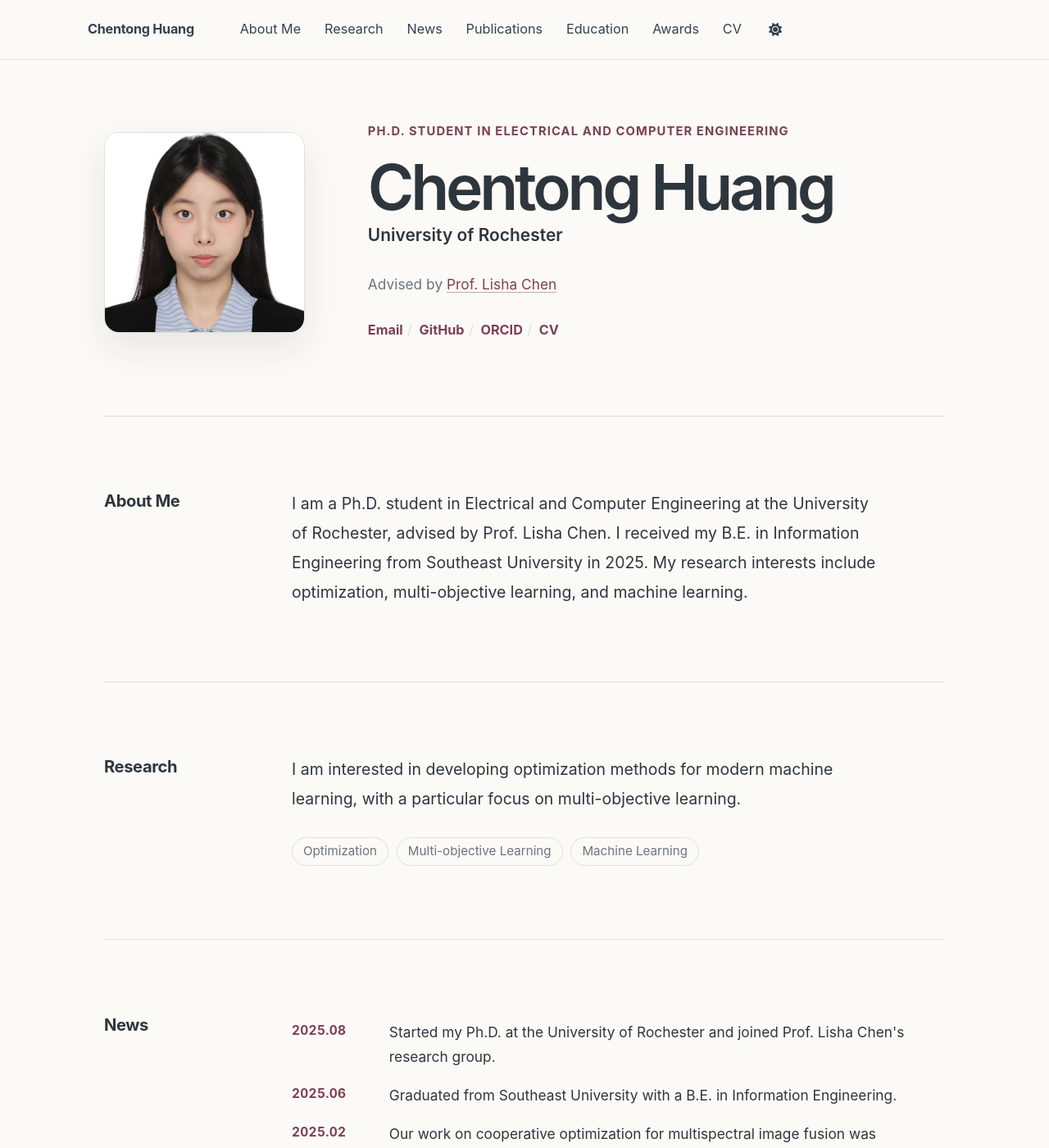
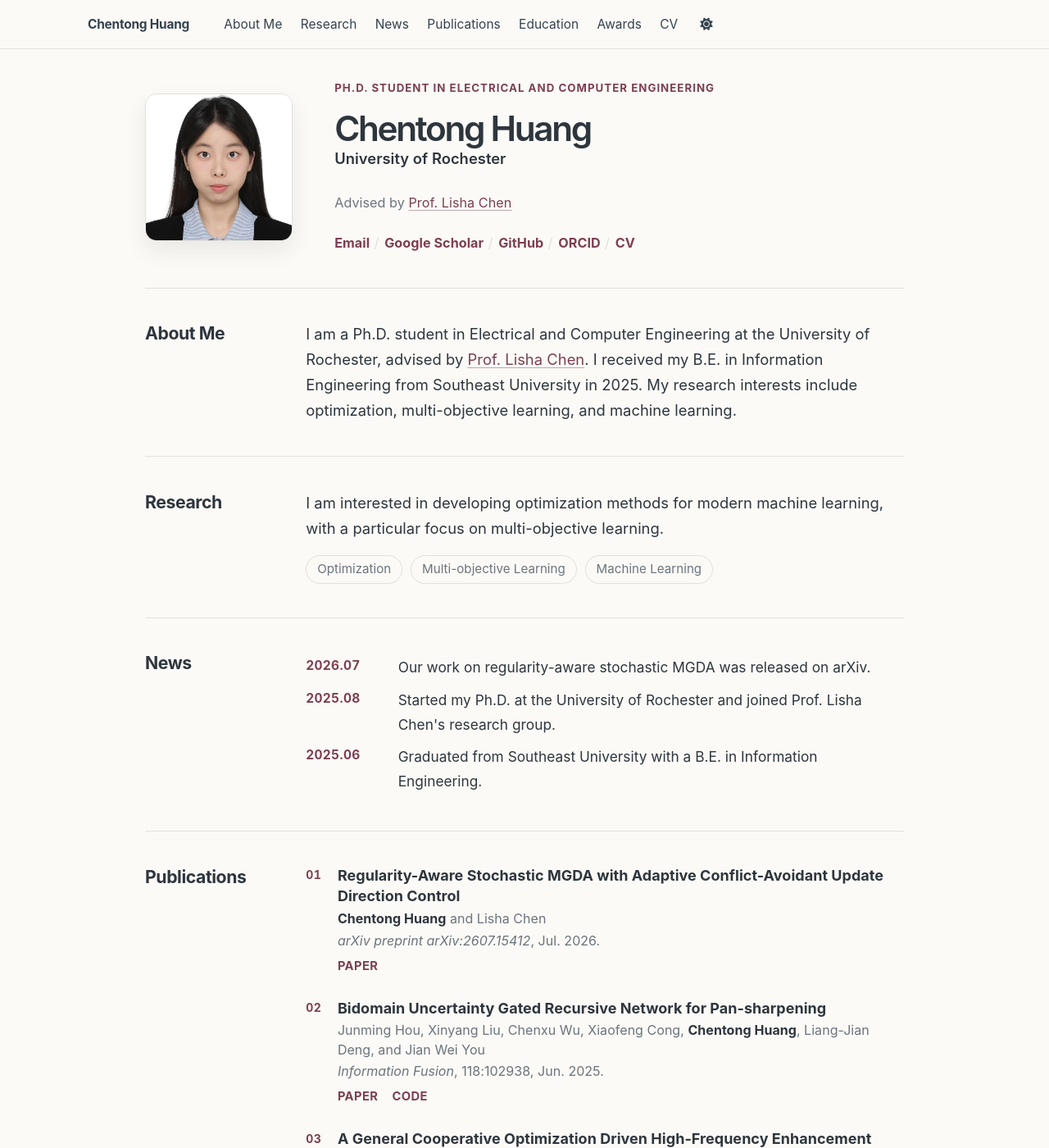
Before and after one commit to chentongh/chentongh.github.io, a Jekyll site: the page built from _pages/about.md, in a window 1280 px wide and 1400 px high. Shown: the whole window at 82% size. Built offline with Jekyll 4.4.1, drawn with Linux system fonts in a browser that asks for light colours; some of the changed text lies outside the part shown.

Commit message:
Tighten homepage and update publications

```diff
--- a/_pages/about.md
+++ b/_pages/about.md
@@ -17,10 +17,11 @@ redirect_from:
       <p class="profile-kicker">Ph.D. Student in Electrical and Computer Engineering</p>
       <h1 id="profile-name">Chentong Huang</h1>
       <p class="profile-affiliation"><a href="https://www.rochester.edu/">University of Rochester</a></p>
-      <p class="profile-advisor">Advised by <a href="https://www.hajim.rochester.edu/ece/people/faculty/chen_lisha/index.html">Prof. Lisha Chen</a></p>
+      <p class="profile-advisor">Advised by <a href="https://lisha-chen.github.io/www/index.html">Prof. Lisha Chen</a></p>
 
       <ul class="profile-links" aria-label="Contact and academic profiles">
         <li><a href="mailto:chuang80@ur.rochester.edu">Email</a></li>
+        <li><a href="https://scholar.google.com/citations?user=4-KV8lwAAAAJ&amp;hl=en&amp;oi=ao">Google Scholar</a></li>
         <li><a href="https://github.com/chentongh">GitHub</a></li>
         <li><a href="https://orcid.org/0009-0007-8567-8185">ORCID</a></li>
         <li><a href="{{ '/files/CV.pdf' | relative_url }}">CV</a></li>
@@ -31,7 +32,7 @@ redirect_from:
   <section id="about" class="one-page-section" aria-labelledby="about-heading">
     <h2 id="about-heading">About Me</h2>
     <div class="section-body about-copy">
-      <p>I am a Ph.D. student in Electrical and Computer Engineering at the University of Rochester, advised by Prof. Lisha Chen. I received my B.E. in Information Engineering from Southeast University in 2025. My research interests include optimization, multi-objective learning, and machine learning.</p>
+      <p>I am a Ph.D. student in Electrical and Computer Engineering at the University of Rochester, advised by <a href="https://lisha-chen.github.io/www/index.html">Prof. Lisha Chen</a>. I received my B.E. in Information Engineering from Southeast University in 2025. My research interests include optimization, multi-objective learning, and machine learning.</p>
     </div>
   </section>
 
@@ -52,16 +53,16 @@ redirect_from:
     <div class="section-body">
       <ul class="updates-list">
         <li>
+          <time datetime="2026-07">2026.07</time>
+          <span>Our work on regularity-aware stochastic MGDA was released on arXiv.</span>
+        </li>
+        <li>
           <time datetime="2025-08">2025.08</time>
           <span>Started my Ph.D. at the University of Rochester and joined Prof. Lisha Chen's research group.</span>
         </li>
         <li>
           <time datetime="2025-06">2025.06</time>
           <span>Graduated from Southeast University with a B.E. in Information Engineering.</span>
-        </li>
-        <li>
-          <time datetime="2025-02">2025.02</time>
-          <span>Our work on cooperative optimization for multispectral image fusion was published in IEEE TGRS.</span>
         </li>
       </ul>
     </div>
@@ -72,28 +73,22 @@ redirect_from:
     <div class="section-body">
       <ol class="publication-list">
         <li>
-          <p class="publication-title">A General Cooperative Optimization Driven High-Frequency Enhancement Framework for Multispectral Image Fusion</p>
-          <p class="publication-authors"><strong>Chentong Huang</strong>, Junming Hou, Chenxu Wu, Xiaofeng Cong, Man Zhou, Junling Li, and Danfeng Hong</p>
-          <p class="publication-venue"><em>IEEE Transactions on Geoscience and Remote Sensing</em>, 63:1–14, 2025.</p>
-          <p class="publication-links"><a href="https://ieeexplore.ieee.org/document/10897307/">Paper</a><a href="https://github.com/Vcocoi/CONet">Code</a></p>
+          <p class="publication-title">Regularity-Aware Stochastic MGDA with Adaptive Conflict-Avoidant Update Direction Control</p>
+          <p class="publication-authors"><strong>Chentong Huang</strong> and Lisha Chen</p>
+          <p class="publication-venue"><em>arXiv preprint arXiv:2607.15412</em>, Jul. 2026.</p>
+          <p class="publication-links"><a href="https://arxiv.org/abs/2607.15412">Paper</a></p>
         </li>
         <li>
           <p class="publication-title">Bidomain Uncertainty Gated Recursive Network for Pan-sharpening</p>
           <p class="publication-authors">Junming Hou, Xinyang Liu, Chenxu Wu, Xiaofeng Cong, <strong>Chentong Huang</strong>, Liang-Jian Deng, and Jian Wei You</p>
-          <p class="publication-venue"><em>Information Fusion</em>, 118:102938, 2025.</p>
+          <p class="publication-venue"><em>Information Fusion</em>, 118:102938, Jun. 2025.</p>
           <p class="publication-links"><a href="https://www.sciencedirect.com/science/article/pii/S1566253525000119">Paper</a><a href="https://github.com/coder-JMHou/BUGPan">Code</a></p>
         </li>
-      </ol>
-
-      <h3>Patent Applications</h3>
-      <ol class="patent-list">
         <li>
-          <p>A pan-sharpening method and system for remote sensing images based on cooperative optimization driven high-frequency enhancement.</p>
-          <p>Chinese Patent Application No. CN202411655375.1, filed in 2024.</p>
-        </li>
-        <li>
-          <p>A pan-sharpening method and system for remote sensing images based on bilateral adaptive evolutionary transformer.</p>
-          <p>Chinese Patent Application No. CN202411507794.0, filed in 2024.</p>
+          <p class="publication-title">A General Cooperative Optimization Driven High-Frequency Enhancement Framework for Multispectral Image Fusion</p>
+          <p class="publication-authors"><strong>Chentong Huang</strong>, Junming Hou, Chenxu Wu, Xiaofeng Cong, Man Zhou, Junling Li, and Danfeng Hong</p>
+          <p class="publication-venue"><em>IEEE Transactions on Geoscience and Remote Sensing</em>, 63:1–14, Feb. 2025.</p>
+          <p class="publication-links"><a href="https://ieeexplore.ieee.org/document/10897307/">Paper</a><a href="https://github.com/Vcocoi/CONet">Code</a></p>
         </li>
       </ol>
     </div>
--- a/_sass/layout/_custom.scss
+++ b/_sass/layout/_custom.scss
@@ -50,7 +50,7 @@ html {
 
 body {
   padding-top: 72px;
-  padding-bottom: 6rem;
+  padding-bottom: 3.5rem;
   font-family: -apple-system, BlinkMacSystemFont, "Segoe UI", Helvetica, Arial, sans-serif;
   font-size: 16px;
   line-height: 1.72;
@@ -85,13 +85,13 @@ a {
 
 .masthead__inner-wrap {
   max-width: 1120px;
-  padding: 0.7rem 1.5rem;
+  padding: 0.48rem 1.5rem;
   font-family: inherit;
 }
 
 .masthead__menu-item--lg {
-  padding-right: 1.5rem;
-  font-size: 0.96rem;
+  padding-right: 1.1rem;
+  font-size: 0.92rem;
   font-weight: 650;
   letter-spacing: -0.015em;
 }
@@ -101,9 +101,9 @@ a {
 }
 
 .greedy-nav a {
-  margin: 0 0.8rem;
-  padding: 0.55rem 0;
-  font-size: 0.9rem;
+  margin: 0 0.62rem;
+  padding: 0.45rem 0;
+  font-size: 0.86rem;
 }
 
 .greedy-nav .visible-links a::before {
@@ -270,8 +270,8 @@ a {
 /* Single-page academic portfolio */
 #main.one-page-layout {
   display: block;
-  max-width: 1080px;
-  margin-top: clamp(2.5rem, 6vw, 4.5rem);
+  max-width: 980px;
+  margin-top: clamp(1.5rem, 3vw, 2.25rem);
 }
 
 .one-page-layout .page,
@@ -290,11 +290,11 @@ a {
 
 .profile-hero {
   display: grid;
-  grid-template-columns: minmax(190px, 245px) minmax(0, 1fr);
-  gap: clamp(2.25rem, 6vw, 5.5rem);
+  grid-template-columns: 180px minmax(0, 1fr);
+  gap: clamp(2rem, 4vw, 3rem);
   align-items: center;
-  min-height: 285px;
-  padding-bottom: clamp(3rem, 7vw, 5.25rem);
+  min-height: 0;
+  padding-bottom: 2.25rem;
 }
 
 .profile-portrait-wrap {
@@ -306,10 +306,10 @@ a {
   width: 100%;
   aspect-ratio: 1;
   border: 1px solid var(--global-border-color);
-  border-radius: 18px;
+  border-radius: 14px;
   object-fit: cover;
   object-position: center 22%;
-  box-shadow: 0 18px 45px rgba(35, 29, 31, 0.09);
+  box-shadow: 0 12px 28px rgba(35, 29, 31, 0.08);
 }
 
 html[data-theme="dark"] .profile-portrait {
@@ -321,9 +321,9 @@ html[data-theme="dark"] .profile-portrait {
 }
 
 .profile-kicker {
-  margin: 0 0 0.7rem;
+  margin: 0 0 0.4rem;
   color: var(--site-accent);
-  font-size: 0.82rem !important;
+  font-size: 0.74rem !important;
   font-weight: 700;
   letter-spacing: 0.075em;
   line-height: 1.45;
@@ -332,15 +332,15 @@ html[data-theme="dark"] .profile-portrait {
 
 .profile-intro h1 {
   margin: 0;
-  font-size: clamp(2.6rem, 6vw, 4.5rem);
+  font-size: clamp(2rem, 3.5vw, 2.35rem);
   font-weight: 620;
   letter-spacing: -0.055em;
   line-height: 1.02;
 }
 
 .profile-affiliation {
-  margin: 1.2rem 0 0;
-  font-size: 1.16rem !important;
+  margin: 0.65rem 0 0;
+  font-size: 1.02rem !important;
   font-weight: 600;
 }
 
@@ -354,16 +354,16 @@ html[data-theme="dark"] .profile-portrait {
 }
 
 .profile-advisor {
-  margin: 0.25rem 0 0;
+  margin: 0.12rem 0 0;
   color: var(--global-text-color-light);
-  font-size: 0.96rem !important;
+  font-size: 0.9rem !important;
 }
 
 .profile-links {
   display: flex;
   flex-wrap: wrap;
-  gap: 0.55rem 1.1rem;
-  margin: 1.55rem 0 0 !important;
+  gap: 0.4rem 1rem;
+  margin: 0.85rem 0 0 !important;
   padding: 0 !important;
   list-style: none;
 }
@@ -388,11 +388,11 @@ html[data-theme="dark"] .profile-portrait {
 
 .one-page-section {
   display: grid;
-  grid-template-columns: minmax(120px, 165px) minmax(0, 1fr);
-  gap: clamp(2rem, 5vw, 4.5rem);
-  padding: clamp(3.1rem, 7vw, 5.25rem) 0;
+  grid-template-columns: minmax(110px, 145px) minmax(0, 1fr);
+  gap: clamp(1.75rem, 4vw, 3rem);
+  padding: 2.25rem 0;
   border-top: 1px solid var(--global-border-color);
-  scroll-margin-top: 92px;
+  scroll-margin-top: 76px;
 }
 
 .one-page-section > h2 {
@@ -400,7 +400,7 @@ html[data-theme="dark"] .profile-portrait {
   padding: 0;
   border: 0;
   color: var(--global-text-color);
-  font-size: 1.12rem;
+  font-size: 1.18rem;
   font-weight: 700;
   letter-spacing: -0.02em;
   line-height: 1.4;
@@ -422,15 +422,15 @@ html[data-theme="dark"] .profile-portrait {
 .research-layout > p {
   max-width: 720px;
   margin: 0;
-  font-size: 1.08rem !important;
-  line-height: 1.85;
+  font-size: 1.02rem !important;
+  line-height: 1.68;
 }
 
 .interest-list {
   display: flex;
   flex-wrap: wrap;
   gap: 0.55rem;
-  margin: 1.55rem 0 0 !important;
+  margin: 1rem 0 0 !important;
   padding: 0;
   list-style: none;
 }
@@ -454,9 +454,9 @@ html[data-theme="dark"] .profile-portrait {
 .updates-list li {
   display: grid;
   grid-template-columns: 5.25rem minmax(0, 1fr);
-  gap: 1.35rem;
+  gap: 1rem;
   margin: 0;
-  padding: 0.48rem 0;
+  padding: 0.28rem 0;
 }
 
 .updates-list time {
@@ -471,8 +471,7 @@ html[data-theme="dark"] .profile-portrait {
   font-size: 0.96rem !important;
 }
 
-.publication-list,
-.patent-list {
+.publication-list {
   margin: 0;
   padding: 0;
   list-style: none;
@@ -482,7 +481,7 @@ html[data-theme="dark"] .profile-portrait {
 .publication-list > li {
   position: relative;
   margin: 0;
-  padding: 0 0 2.35rem 2.35rem;
+  padding: 0 0 1.4rem 2.15rem;
   counter-increment: publication;
 }
 
@@ -508,17 +507,17 @@ html[data-theme="dark"] .profile-portrait {
 
 .publication-title {
   color: var(--global-text-color);
-  font-size: 1.05rem !important;
+  font-size: 1rem !important;
   font-weight: 680;
-  line-height: 1.48;
+  line-height: 1.42;
 }
 
 .publication-authors,
 .publication-venue {
-  margin-top: 0.32rem !important;
+  margin-top: 0.18rem !important;
   color: var(--global-text-color-light);
   font-size: 0.89rem !important;
-  line-height: 1.55;
+  line-height: 1.45;
 }
 
 .publication-authors strong {
@@ -528,7 +527,7 @@ html[data-theme="dark"] .profile-portrait {
 .publication-links {
   display: flex;
   gap: 0.95rem;
-  margin-top: 0.65rem !important;
+  margin-top: 0.4rem !important;
 }
 
 .publication-links a {
@@ -539,61 +538,15 @@ html[data-theme="dark"] .profile-portrait {
   text-transform: uppercase;
 }
 
-.one-page-section .section-body > h3 {
-  margin: 3.25rem 0 1.35rem;
-  font-size: 0.9rem;
-  font-weight: 720;
-  letter-spacing: 0.065em;
-  text-transform: uppercase;
-}
-
-.patent-list {
-  counter-reset: patent;
-}
-
-.patent-list > li {
-  position: relative;
-  margin: 0;
-  padding: 0 0 1.35rem 2.35rem;
-  counter-increment: patent;
-}
-
-.patent-list > li:last-child {
-  padding-bottom: 0;
-}
-
-.patent-list > li::before {
-  position: absolute;
-  top: 0.08rem;
-  left: 0;
-  color: var(--global-text-color-light);
-  content: "P" counter(patent);
-  font-size: 0.76rem;
-  font-variant-numeric: tabular-nums;
-  font-weight: 700;
-}
-
-.patent-list p {
-  margin: 0;
-  font-size: 0.91rem !important;
-  line-height: 1.58;
-}
-
-.patent-list p + p {
-  margin-top: 0.25rem;
-  color: var(--global-text-color-light);
-  font-size: 0.84rem !important;
-}
-
 .education-list {
   display: grid;
-  gap: 2rem;
+  gap: 1.25rem;
 }
 
 .education-item {
   display: grid;
   grid-template-columns: minmax(0, 1fr) max-content;
-  gap: 1.5rem;
+  gap: 1.25rem;
   align-items: start;
 }
 
@@ -604,7 +557,7 @@ html[data-theme="dark"] .profile-portrait {
 }
 
 .education-item p {
-  margin: 0.22rem 0 0;
+  margin: 0.1rem 0 0;
   color: var(--global-text-color-light);
   font-size: 0.9rem !important;
   line-height: 1.5;
@@ -627,9 +580,9 @@ html[data-theme="dark"] .profile-portrait {
 .award-list li {
   display: grid;
   grid-template-columns: minmax(0, 1fr) max-content;
-  gap: 1.5rem;
+  gap: 1.25rem;
   margin: 0;
-  padding: 0.48rem 0;
+  padding: 0.3rem 0;
   font-size: 0.94rem !important;
   line-height: 1.5;
 }
@@ -717,18 +670,18 @@ html[data-theme="dark"] .profile-portrait {
 
 @media screen and (max-width: 720px) {
   #main.one-page-layout {
-    margin-top: 2.25rem;
+    margin-top: 1.65rem;
   }
 
   .profile-hero {
-    grid-template-columns: 150px minmax(0, 1fr);
-    gap: 1.65rem;
+    grid-template-columns: 125px minmax(0, 1fr);
+    gap: 1.25rem;
     min-height: 0;
-    padding-bottom: 3.25rem;
+    padding-bottom: 1.9rem;
   }
 
   .profile-intro h1 {
-    font-size: clamp(2.15rem, 8vw, 3.2rem);
+    font-size: clamp(1.9rem, 6.5vw, 2.2rem);
   }
 
   .profile-kicker {
@@ -736,8 +689,8 @@ html[data-theme="dark"] .profile-portrait {
   }
 
   .profile-affiliation {
-    margin-top: 0.85rem;
-    font-size: 1rem !important;
+    margin-top: 0.55rem;
+    font-size: 0.96rem !important;
   }
 
   .profile-advisor {
@@ -745,16 +698,16 @@ html[data-theme="dark"] .profile-portrait {
   }
 
   .profile-links {
-    margin-top: 1rem !important;
+    margin-top: 0.7rem !important;
   }
 
   .one-page-section {
     display: block;
-    padding: 3.25rem 0;
+    padding: 2.2rem 0;
   }
 
   .one-page-section > h2 {
-    margin-bottom: 1.6rem;
+    margin-bottom: 1rem;
     font-size: 1.2rem;
   }
 }
@@ -772,7 +725,7 @@ html[data-theme="dark"] .profile-portrait {
 
   #main,
   #main.one-page-layout {
-    margin-top: 1.9rem;
+    margin-top: 1.35rem;
   }
 
   .masthead__menu-item--lg {
@@ -812,10 +765,10 @@ html[data-theme="dark"] .profile-portrait {
   }
 
   .profile-hero {
-    grid-template-columns: 96px minmax(0, 1fr);
-    gap: 1.15rem;
+    grid-template-columns: 82px minmax(0, 1fr);
+    gap: 0.85rem;
     align-items: start;
-    padding-bottom: 2.65rem;
+    padding-bottom: 1.6rem;
   }
 
   .profile-portrait {
@@ -823,30 +776,30 @@ html[data-theme="dark"] .profile-portrait {
   }
 
   .profile-kicker {
-    margin-bottom: 0.45rem;
-    font-size: 0.65rem !important;
+    margin-bottom: 0.28rem;
+    font-size: 0.6rem !important;
     letter-spacing: 0.055em;
   }
 
   .profile-intro h1 {
-    font-size: clamp(1.8rem, 9vw, 2.35rem);
+    font-size: 1.78rem;
   }
 
   .profile-affiliation {
-    margin-top: 0.65rem;
+    margin-top: 0.42rem;
     font-size: 0.91rem !important;
   }
 
   .profile-advisor {
-    margin-top: 0.18rem;
+    margin-top: 0.08rem;
     font-size: 0.78rem !important;
     line-height: 1.4;
   }
 
   .profile-links {
     grid-column: 1 / -1;
-    gap: 0.4rem 0.95rem;
-    margin-top: 0.75rem !important;
+    gap: 0.28rem 0.85rem;
+    margin-top: 0.58rem !important;
   }
 
   .profile-links li {
@@ -854,22 +807,22 @@ html[data-theme="dark"] .profile-portrait {
   }
 
   .one-page-section {
-    padding: 2.75rem 0;
-    scroll-margin-top: 76px;
+    padding: 1.9rem 0;
+    scroll-margin-top: 68px;
   }
 
   .one-page-section > h2 {
-    margin-bottom: 1.25rem;
+    margin-bottom: 0.85rem;
   }
 
   .about-copy p,
   .research-layout > p {
-    font-size: 1rem !important;
-    line-height: 1.72;
+    font-size: 0.96rem !important;
+    line-height: 1.62;
   }
 
   .interest-list {
-    margin-top: 1.2rem !important;
+    margin-top: 0.8rem !important;
   }
 
   .interest-list li {
@@ -882,8 +835,7 @@ html[data-theme="dark"] .profile-portrait {
     gap: 0.75rem;
   }
 
-  .publication-list > li,
-  .patent-list > li {
+  .publication-list > li {
     padding-left: 1.85rem;
   }
 
```
